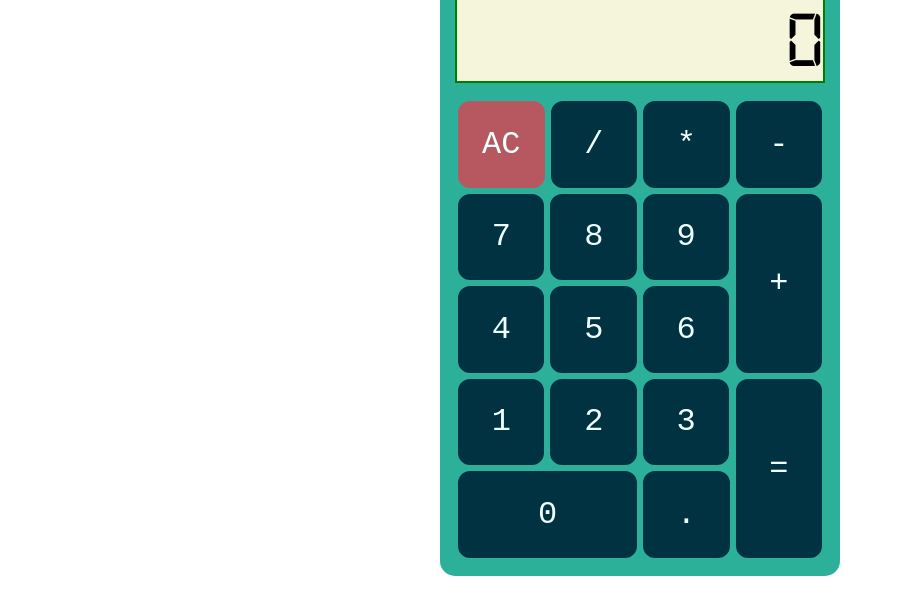
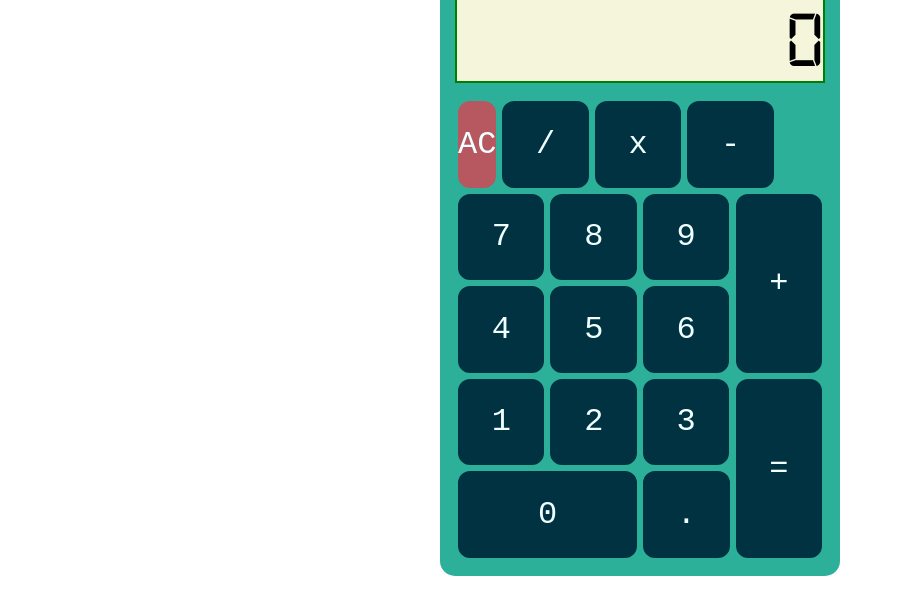
Before and after one commit to BertVoor/odin-calculator, a plain HTML site: page index.html in a window 1280 px wide. Shown: the part 119-734 px from the top of the page, without its empty margins (0-902 px from the left). Drawn offline with Linux system fonts and the light colour scheme.

Commit message:
Remove operator class from AC button. Change * to X.

```diff
--- a/index.html
+++ b/index.html
@@ -20,9 +20,9 @@
 				<div id="screen">0</div>
 				<div id="buttons">
 					<div id="topRow">
-						<button class="operator top" id="ac">AC</button>
+						<button class="top" id="ac">AC</button>
 						<button class="operator top" id="divide">/</button>
-						<button class="operator top" id="multiply">*</button>
+						<button class="operator top" id="multiply">x</button>
 						<button class="operator top" id="minus">-</button>
 					</div>
 					<div id="numbersOperators">
```
